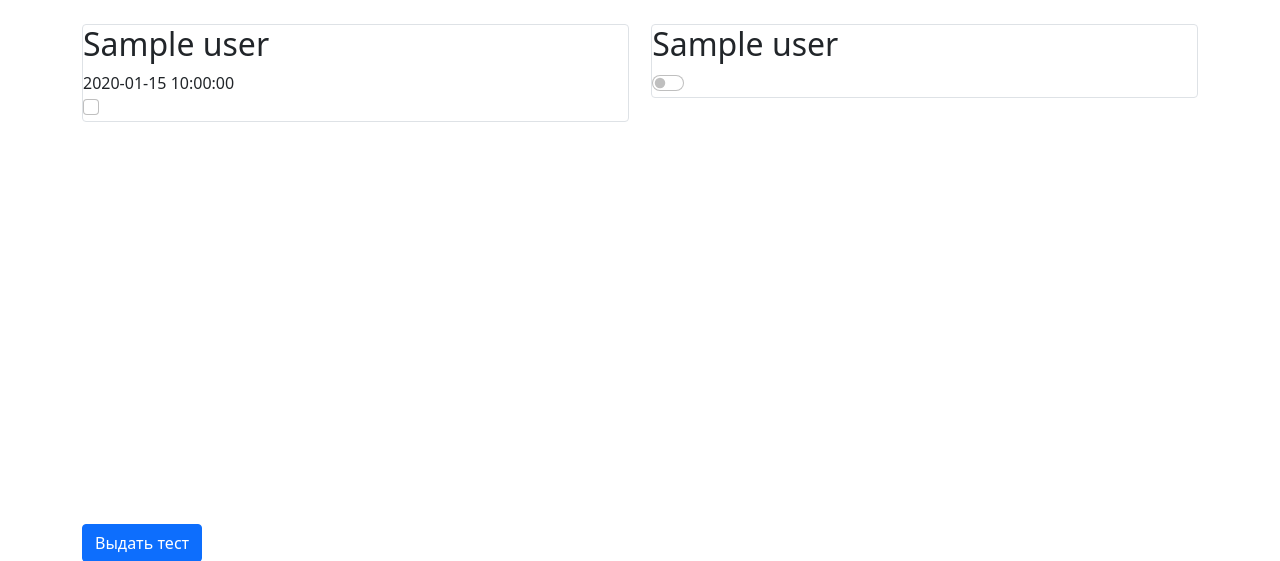
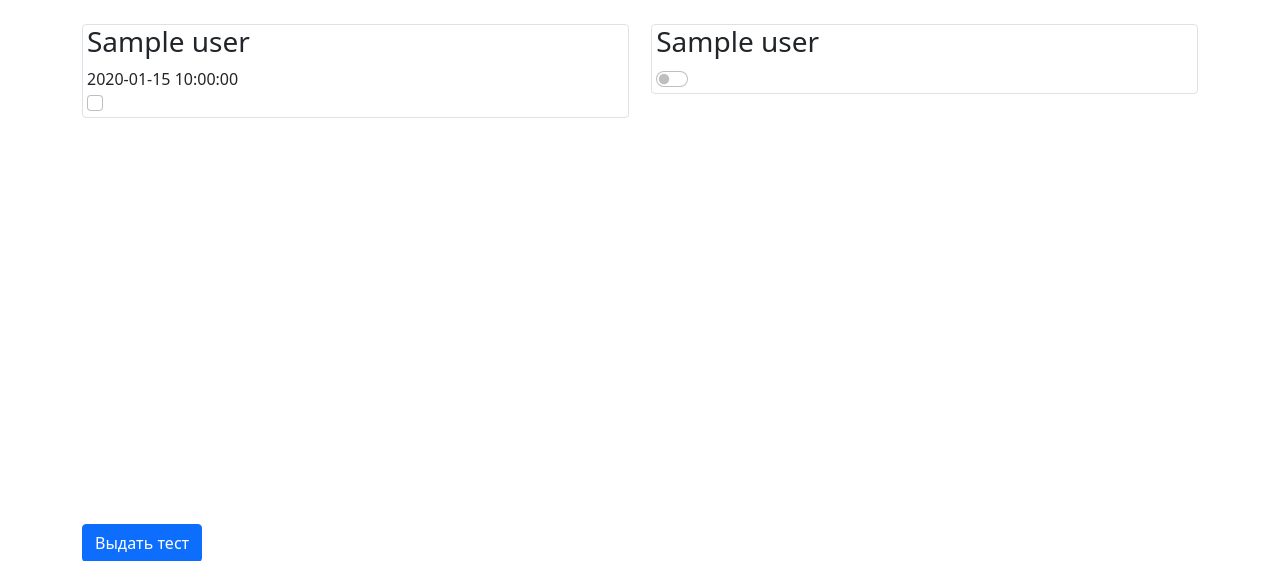
Before and after one commit to Vimury/digital_footprint, a Flask app: template templates/MDmd.html in a window 1280 px wide. Shown: the part 61-622 px from the top of the page. Run offline with Flask 3, Linux system fonts and the light colour scheme; a user stored in the database is signed in; the template is opened without the code that fills it: most values are stand-ins (such as "Sample title", 1, 10 or a date in 2020).

Commit message:
Сканлайнь дедлайн

```diff
--- a/templates/MDmd.html
+++ b/templates/MDmd.html
@@ -12,8 +12,8 @@
 <form class="login_form" method="post">
 <div class="block-left">
     {% for user in query_students %}
-        <div class="col-md6 border rounded">
-            <h2>{{user.name}}</h2>
+        <div class="col-md6 border rounded" style="padding-left: 4px;">
+            <h3>{{user.name}}</h3>
             {{user.birthday}}
             <div class="form-check" align="right">
                 <input class="form-check-input" name="{{user.name}}{{user.birthday}}" type="checkbox" value="{{user.id_student}}" id={{user.id_student}}>
@@ -25,8 +25,8 @@
 </div>
 <div class="block-right">
     {% for user in query_groups %}
-        <div class="col-md6 border rounded">
-            <h2>{{user.label}}</h2>
+        <div class="col-md6 border rounded" style="padding-left: 4px;">
+            <h3>{{user.label}}</h3>
             <div class="form-check form-switch">
                 <input class="form-check-input" type="checkbox" id={{user.id_group}} name="{{user.label}}">
             </div>
```
